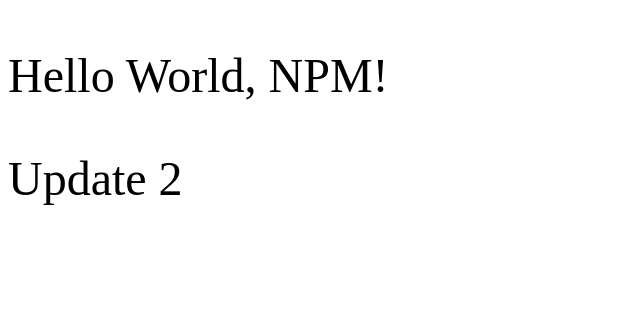
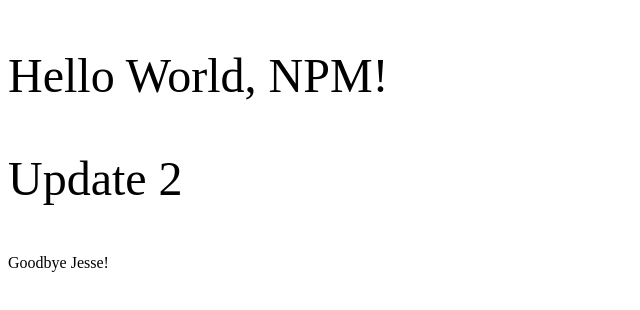
Before and after one commit to jessgusclark/hello-world-npm, a React (Create React App) app: page / in a window 1280 px wide. Shown: the top 310 px of the page, without its empty margins (0-640 px from the left). Built offline with nearby package versions, Linux system fonts and the light colour scheme.

Commit message:
Add second component.

```diff
--- a/package.json
+++ b/package.json
@@ -15,7 +15,7 @@
     "build": "react-scripts build",
     "test": "react-scripts test",
     "eject": "react-scripts eject",
-    "publish:npm": "rm -rf dist && mkdir dist &&  babel src/components -d dist --copy-files"
+    "publish:npm": "rm -rf dist && mkdir dist && babel src/components -d dist --copy-files"
   },
   "eslintConfig": {
     "extends": "react-app"
--- a/src/App.js
+++ b/src/App.js
@@ -1,10 +1,13 @@
 import React from 'react';
 
 import Hello from './components/Hello';
+import Bye from './components/Bye';
+
 function App() {
   return (
     <div className="App">
       <Hello />
+      <Bye name="Jesse" />
     </div>
   );
 }
--- /dev/null
+++ b/src/components/Bye.js
@@ -0,0 +1,9 @@
+import React from 'react';
+
+const Bye = ({name}) => {
+    return(
+        <p>Goodbye {name}!</p>
+    );
+};
+
+export default Bye;
```
